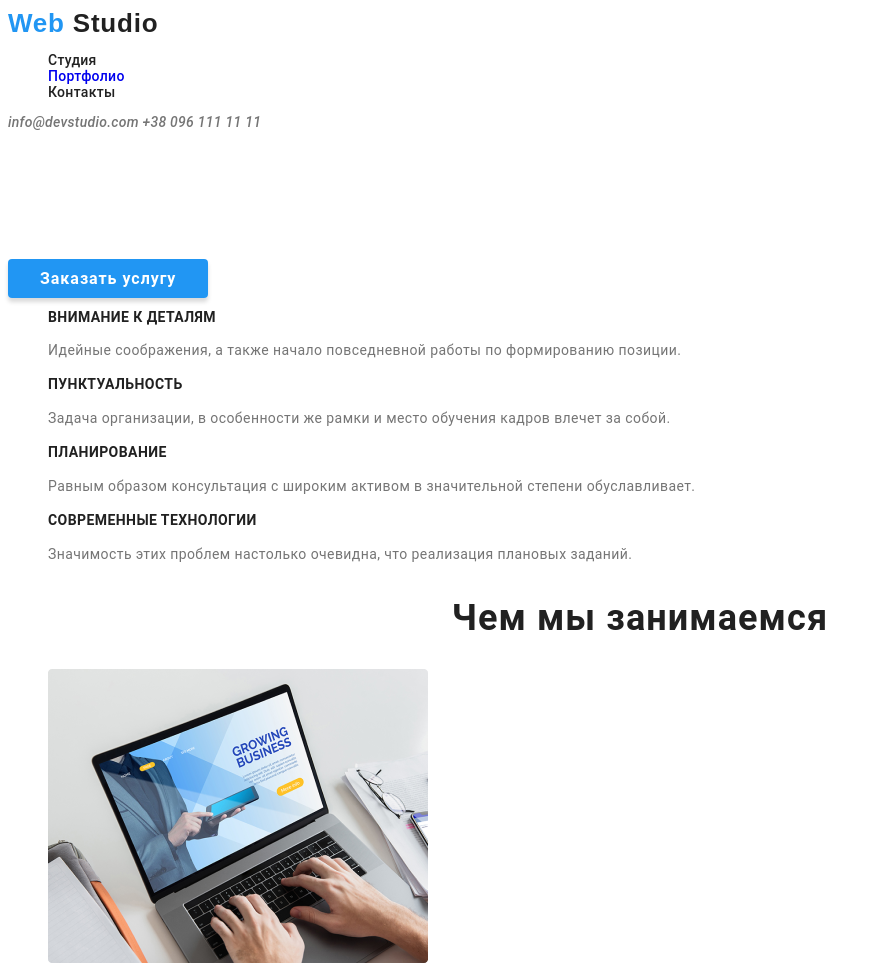
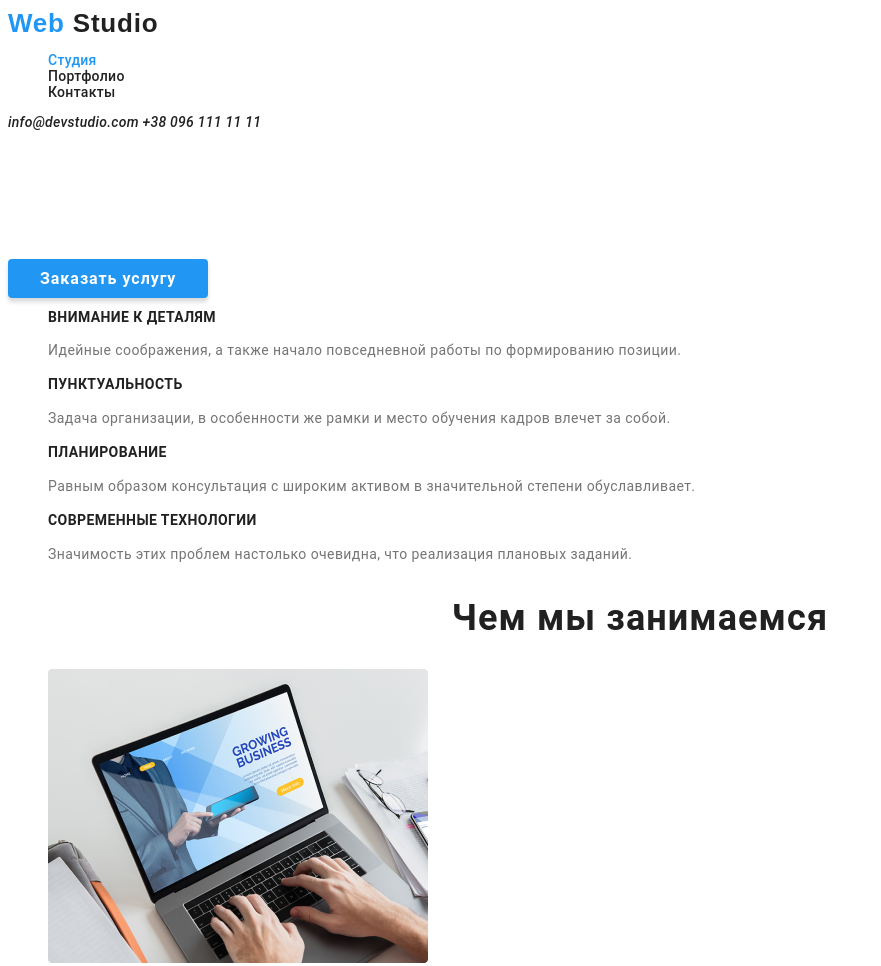
Before and after one commit to Vitalii-kovalenko/goit-markup-hw-02, a plain HTML site: page index.html in a window 1280 px wide. Shown: the top 966 px of the page, without its empty margins (0-881 px from the left). Drawn offline with Linux system fonts and the light colour scheme.

Commit message:
исправляет недочеты

```diff
--- a/css/main.css
+++ b/css/main.css
@@ -46,7 +46,7 @@ a{
    text-decoration: none;
 }
 
-.header .link:visited{
+.header .link{
    color:var(--primary-title-color);
 }
 
@@ -56,6 +56,7 @@ li{
 .address a{
    color: var(--primary-text-color);
 }
+
 .header .link:hover,
 .header .link:focus{
    color: var(--primary-hover-color);
@@ -225,3 +226,6 @@ button:focus{
 .hide{
    display:none;
 }
+.site-nav .link.current{
+   color: var(--primary-hover-color);
+}
--- a/index.html
+++ b/index.html
@@ -10,8 +10,8 @@
     <header class="header">
         <nav class="nav-link">
             <a href="./index.html" class="logo" ><span>Web</span> Studio</a>
-            <ul>
-                <li><a href="" class="link">Студия</a></li>
+            <ul class="site-nav">
+                <li><a href="./index.html" class="link current">Студия</a></li>
                 <li><a href="./portfolio.html" class="link">Портфолио</a></li>
                 <li><a href="" class="link">Контакты</a></li>
             </ul>
```
Also changed, not shown: portfolio.html (+2 -2 lines).
